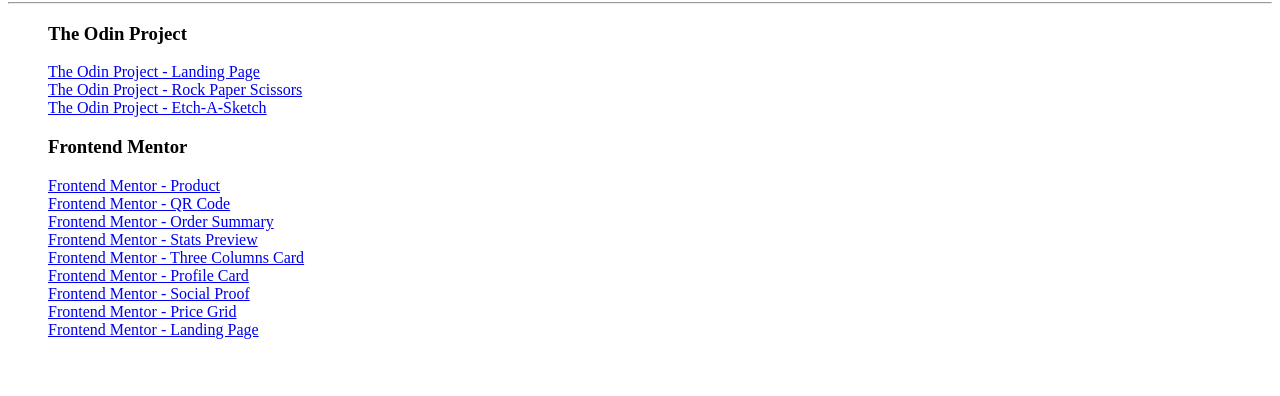
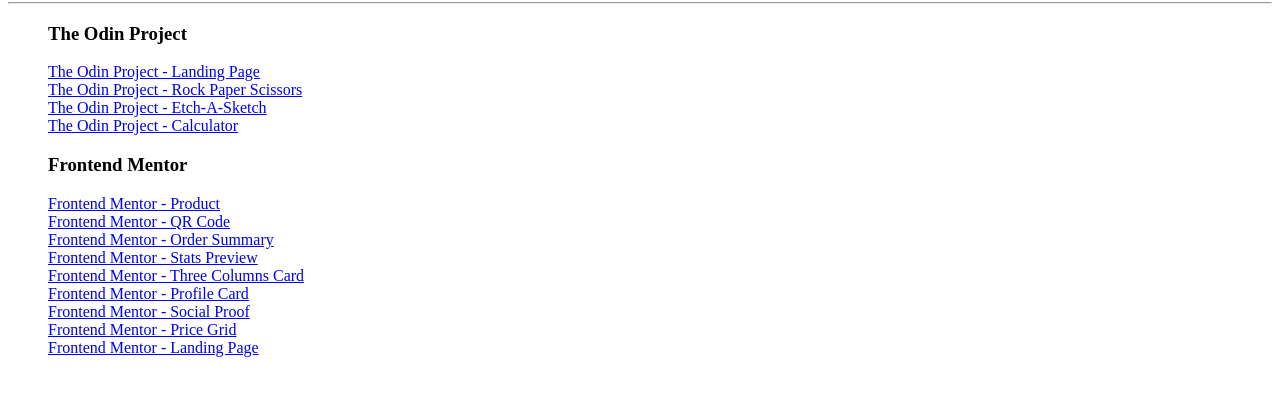
Before and after one commit to ziconozor/ziconozor.github.io, a plain HTML site: page index.html in a window 1280 px wide. Shown: the part 78-474 px from the top of the page. Drawn offline with Linux system fonts and the light colour scheme.

Commit message:
calc link

```diff
--- a/index.html
+++ b/index.html
@@ -15,6 +15,7 @@
     <li><a href="top-landing/index.html">The Odin Project - Landing Page</a></li>
     <li><a href="top-rock-paper-scissors/index.html">The Odin Project - Rock Paper Scissors</a></li>
     <li><a href="top-sketch/index.html">The Odin Project - Etch-A-Sketch</a></li>
+    <li><a href="top-calc/index.html">The Odin Project - Calculator</a></li>
     <h3>Frontend Mentor</h3>
     <li><a href="fm-product/index.html">Frontend Mentor - Product</a></li>
     <li><a href="fm-qr-code/index.html">Frontend Mentor - QR Code</a></li>
```
